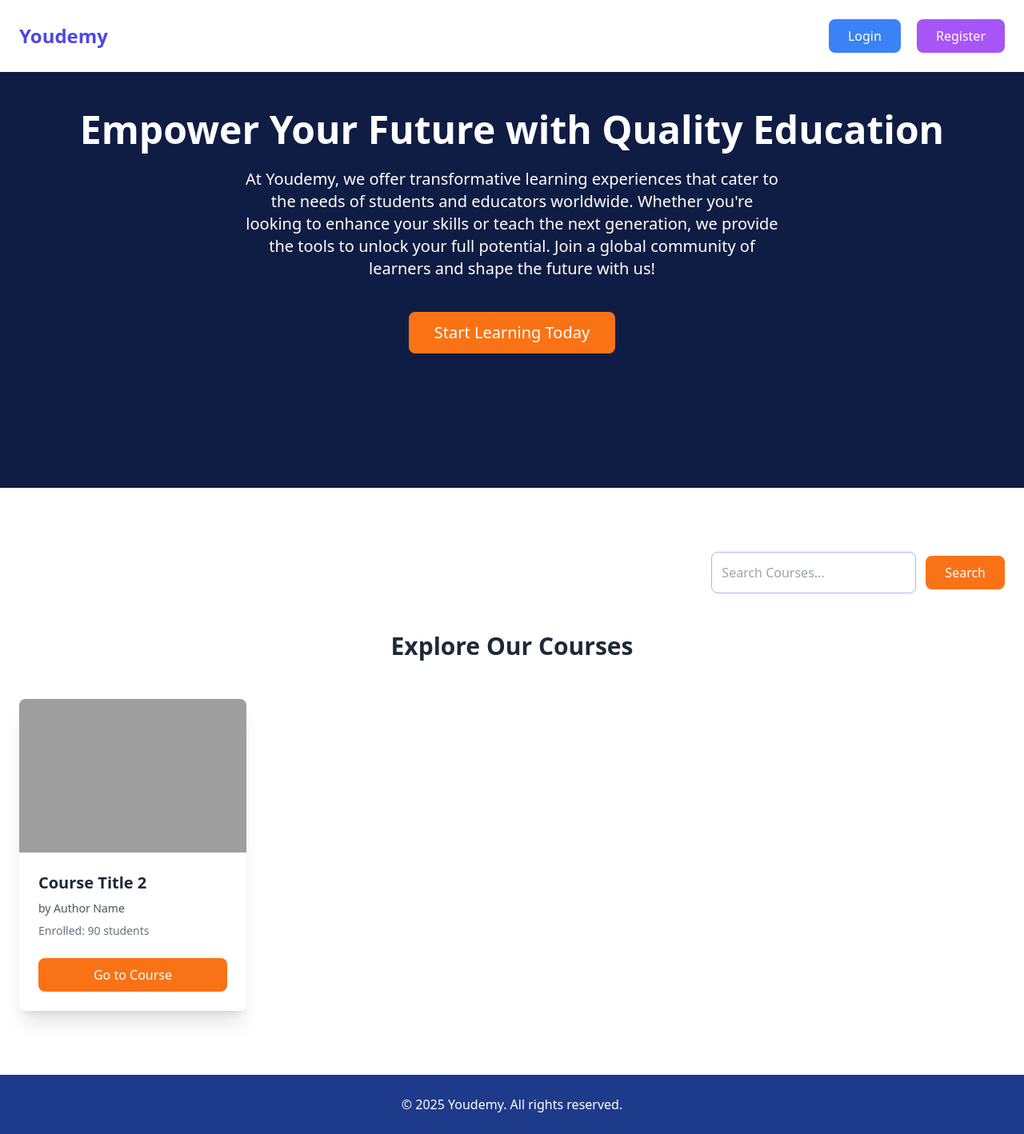
After one commit to ka-amina/Youdemy, a PHP site: page /app/Views/courses.php in a window 1280 px wide. The commit adds this page. Shown: the whole page at 80% size. Run offline with PHP 8.4, Linux system fonts and the light colour scheme; the template is opened without the code that fills it, so the values that code supplies are empty; some libraries are stand-ins or nearby versions; grey boxes are pictures that could not be loaded.

Commit message:
ajouter le front de les visiteurs

```diff
--- a/app/Models/orm.php
+++ b/app/Models/orm.php
@@ -167,7 +167,8 @@ class ORM
 
     public function getCourses()
     {
-        $query = 'SELECT courses.id,name,title,description,level,is_published as pub,categories.name as category,users.username as teacher,status
+        $query = 'SELECT courses.id,name,title,description,level,is_published as pub,
+        content_video,content_document,categories.name as category,users.username as teacher,status
         from courses
         join categories on categories.id=courses.category_id
         join users on users.id=courses.teacher_id';
--- /dev/null
+++ b/app/Views/courses.php
@@ -0,0 +1,97 @@
+<!DOCTYPE html>
+<html lang="en">
+
+<head>
+    <meta charset="UTF-8">
+    <meta name="viewport" content="width=device-width, initial-scale=1.0">
+    <title>Youdemy - Online Learning Platform</title>
+    <script src="https://cdn.tailwindcss.com"></script>
+</head>
+
+<body class="bg-blue-50 font-sans leading-relaxed">
+
+    <!-- Header -->
+    <header class="bg-white p-6 shadow-md">
+        <div class="max-w-7xl mx-auto flex justify-between items-center">
+            <h1 class="text-indigo-600 text-2xl font-extrabold">Youdemy</h1>
+
+            <!-- Auth Buttons (Visible when no session) -->
+            <div class="space-x-4 hidden sm:block">
+                <button class="bg-blue-500 text-white px-6 py-2 rounded-lg hover:bg-blue-600 focus:ring-2 focus:ring-blue-500 transition ease-in-out">Login</button>
+                <button class="bg-purple-500 text-white px-6 py-2 rounded-lg hover:bg-purple-600 focus:ring-2 focus:ring-purple-500 transition ease-in-out">Register</button>
+            </div>
+        </div>
+    </header>
+
+    <!-- Hero Section -->
+    <section class="relative bg-cover bg-center h-[65vh] bg-blue-900">
+        <div class="absolute inset-0 bg-black opacity-50"></div>
+        <div class="relative z-10 text-center text-white p-12">
+            <h2 class="text-4xl font-bold mb-6 sm:text-5xl">Empower Your Future with Quality Education</h2>
+            <p class="text-lg mb-10 max-w-2xl mx-auto sm:text-xl">At Youdemy, we offer transformative learning experiences that cater to the needs of students and educators worldwide. Whether you're looking to enhance your skills or teach the next generation, we provide the tools to unlock your full potential. Join a global community of learners and shape the future with us!</p>
+            <button class="bg-orange-500 text-white px-8 py-3 rounded-lg text-xl hover:bg-orange-600 focus:ring-2 focus:ring-orange-500 transition ease-in-out">Start Learning Today</button>
+        </div>
+    </section>
+
+    <!-- Course Listings -->
+    <section class="py-20 bg-white">
+        <div class="max-w-7xl mx-auto px-6">
+            <!-- Search Bar and Button -->
+            <div class="flex justify-end mb-12">
+                <div class="flex items-center space-x-3">
+                    <input type="text" placeholder="Search Courses..." class="p-3 rounded-lg w-64 border border-indigo-300 focus:ring-2 focus:ring-indigo-500 transition ease-in-out" />
+                    <button class="bg-orange-500 text-white px-6 py-2 rounded-lg hover:bg-orange-600 focus:ring-2 focus:ring-orange-500 transition ease-in-out">Search</button>
+                </div>
+            </div>
+
+            <h3 class="text-3xl font-bold text-center text-gray-800 mb-12">Explore Our Courses</h3>
+            <div class="grid grid-cols-1 sm:grid-cols-2 md:grid-cols-3 lg:grid-cols-4 gap-8">
+                <!-- Course Card 1 -->
+                 <?php foreach ($cours as $c) :?>
+                <div class="bg-white shadow-xl rounded-lg overflow-hidden hover:shadow-2xl transition-shadow duration-300 ease-in-out">
+                <?php if ($c['content_video']) : ?>
+
+            <iframe width="300" height="200" src=<?= $c['content_video'] ?> title="YouTube video" frameborder="0" allow="accelerometer; autoplay; encrypted-media; gyroscope; picture-in-picture" allowfullscreen></iframe>
+        <?php elseif ($c['content_document']) : ?>
+
+            <div class="w-full h-48 bg-gray-200">
+
+                <div><?=$c['content_document']?></div>
+            </div>
+        <?php endif; ?>
+                    <div class="p-6">
+                        <h4 class="text-xl font-semibold text-gray-800"><?= $c['title']?></h4>
+                        <p class="text-sm text-gray-600 mt-2">by <?= $c['teacher']?></p>
+                        <p class="text-sm text-gray-500 mt-2">Enrolled: 120 students</p>
+                        <button class="mt-6 w-full py-2 bg-orange-500 text-white rounded-lg hover:bg-orange-600 focus:ring-2 focus:ring-orange-500 transition ease-in-out">Go to Course</button>
+                    </div>
+                </div>
+                <?php endforeach;?>
+                <!-- Course Card 2 -->
+                <div class="bg-white shadow-xl rounded-lg overflow-hidden hover:shadow-2xl transition-shadow duration-300 ease-in-out">
+                    <img src="course-image.jpg" alt="Course Image" class="w-full h-48 object-cover">
+                    <div class="p-6">
+                        <h4 class="text-xl font-semibold text-gray-800">Course Title 2</h4>
+                        <p class="text-sm text-gray-600 mt-2">by Author Name</p>
+                        <p class="text-sm text-gray-500 mt-2">Enrolled: 90 students</p>
+                        <button class="mt-6 w-full py-2 bg-orange-500 text-white rounded-lg hover:bg-orange-600 focus:ring-2 focus:ring-orange-500 transition ease-in-out">Go to Course</button>
+                    </div>
+                </div>
+                <!-- More Course Cards can go here, following the same structure -->
+            </div>
+        </div>
+    </section>
+
+    <!-- Footer -->
+    <footer class="bg-blue-900 text-white py-6 text-center">
+        <p>&copy; 2025 Youdemy. All rights reserved.</p>
+    </footer>
+
+    <!-- Script to dynamically display the current year -->
+    <script>
+        document.getElementById('year').textContent = new Date().getFullYear();
+    </script>
+
+</body>
+
+</html>
--- a/app/routes/index.php
+++ b/app/routes/index.php
@@ -48,6 +48,8 @@ $router->get('/editCourse', CoursController::class,'getCourseById');
 $router->post('/editCourse', CoursController::class,'updateCourse');
 $router->get('/deleteCourse', CoursController::class,'deleteCourse');
 
+$router->get('/home', CoursController::class,'visitorCourses');
+
 
 
 // $router->get('/createCourse', CoursController::class,'showcategoriesAndTags');
```
Also changed, not shown: app/Controllers/coursController.php (+11 -4 lines).
